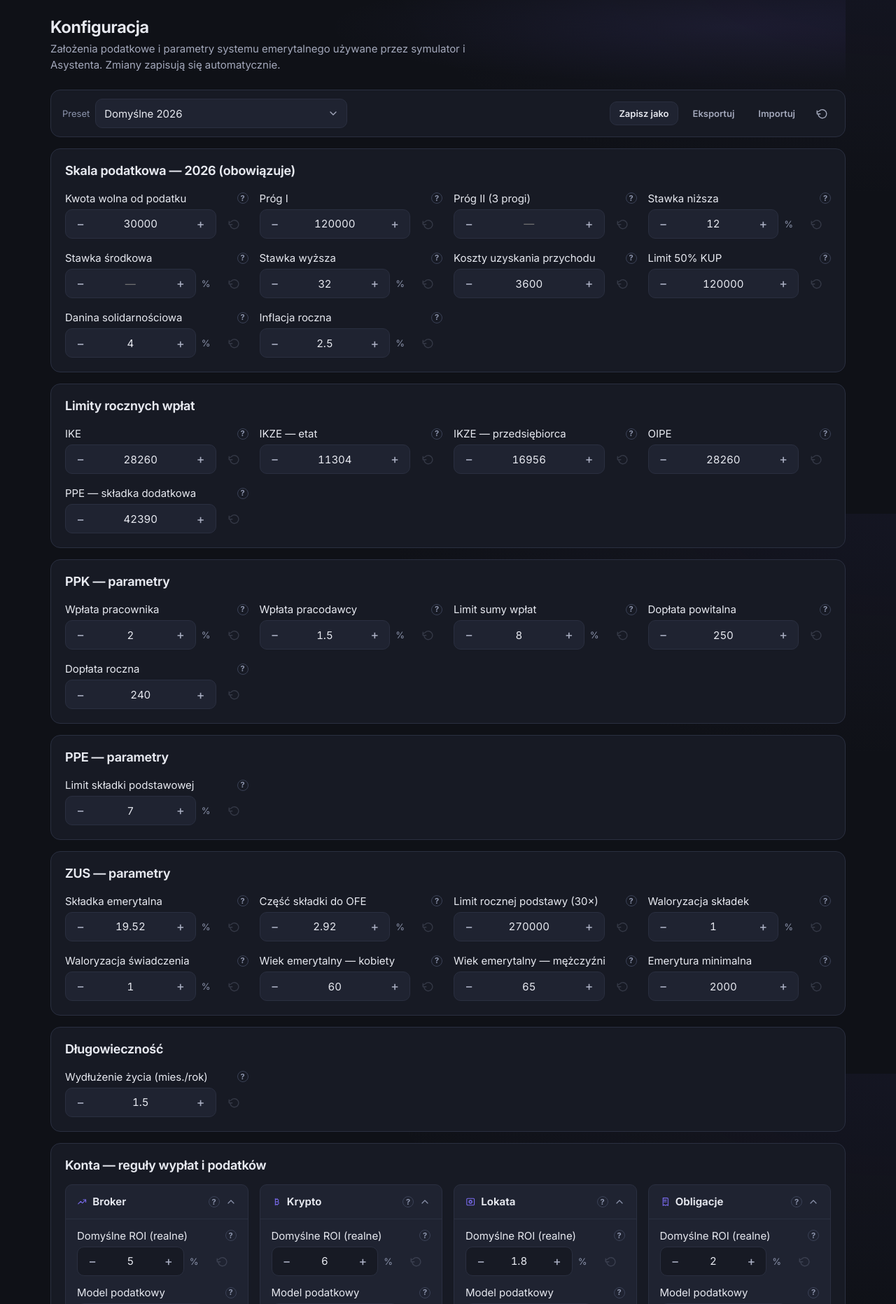
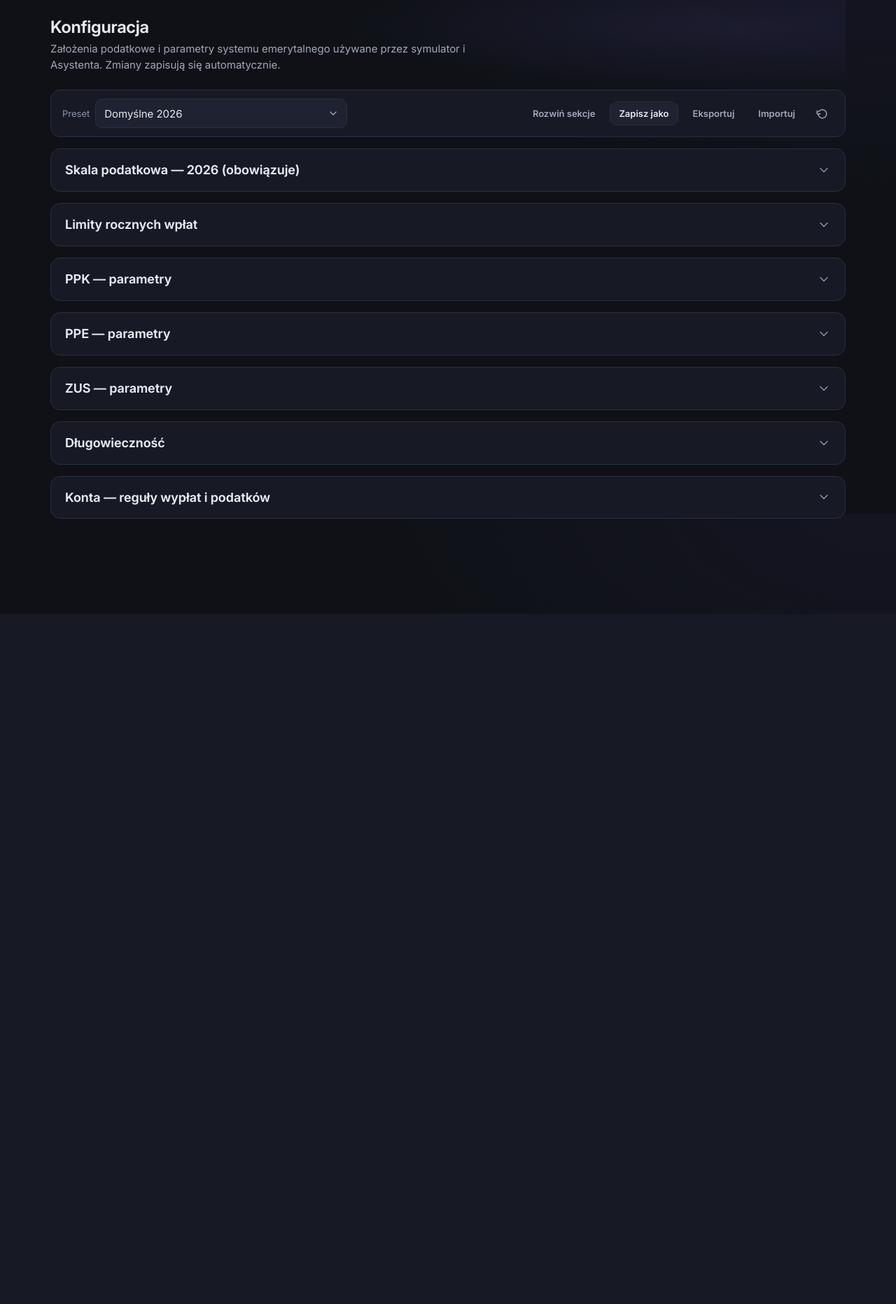
Before and after one commit to sequencer-pl/fire-simulator, a FastAPI app: page /sim?view=config in a window 1280 px wide. Shown: the part 66-1929 px from the top of the page at 70% size. After the commit the page ends 943 px from the top, so only its background shows below. Run offline with FastAPI, Linux system fonts and the light colour scheme.

Commit message:
feat(config): zwija sekcje i oznacza zmiany
- wszystkie sekcje i karty kont są domyślnie zwinięte
- badge pokazuje liczbę zmienionych pól w sekcji i na karcie konta
- przycisk Rozwiń/Zwiń sekcje
- aktualizacja testów interakcji i AGENTS.md

```diff
--- a/app/templates/simulator.html
+++ b/app/templates/simulator.html
@@ -112,6 +112,7 @@
                     <select id="presetSelect" class="select"></select>
                 </div>
                 <div class="toolbar-right preset-actions" aria-label="Akcje konfiguracji">
+                    <button type="button" id="configExpandBtn" class="btn btn-ghost btn-sm" aria-pressed="false">Rozwiń sekcje</button>
                     <button type="button" id="presetSaveBtn" class="btn btn-secondary btn-sm">Zapisz jako</button>
                     <button type="button" id="presetExportBtn" class="btn btn-ghost btn-sm">Eksportuj</button>
                     <label for="presetImportInput" class="btn btn-ghost btn-sm">Importuj</label>
--- a/static/css/sim.css
+++ b/static/css/sim.css
@@ -314,13 +314,58 @@
     background: var(--surface);
     border: 1px solid var(--border);
     border-radius: var(--r-lg);
-    padding: var(--sp-5);
+    padding: 0;
 }
 
-.config-section h3 {
+.config-section-summary {
+    display: flex;
+    align-items: center;
+    gap: var(--sp-2);
+    padding: var(--sp-4) var(--sp-5);
+    cursor: pointer;
+    list-style: none;
     font-size: var(--fs-lg);
-    margin-bottom: var(--sp-4);
+    font-weight: 650;
 }
+
+.config-section-summary::-webkit-details-marker { display: none; }
+
+.config-section-summary:focus-visible {
+    outline: 2px solid var(--primary);
+    outline-offset: -2px;
+    border-radius: var(--r-lg);
+}
+
+.config-section-title { flex: 1; min-width: 0; }
+
+.config-section-chevron {
+    display: inline-flex;
+    color: var(--text-3);
+    transition: transform var(--t-fast);
+}
+
+.config-section[open] .config-section-chevron { transform: rotate(180deg); }
+
+.config-section-body { padding: 0 var(--sp-5) var(--sp-5); }
+
+.config-section-modified,
+.account-rules-modified {
+    display: inline-flex;
+    align-items: center;
+    justify-content: center;
+    min-width: 20px;
+    height: 20px;
+    padding: 0 6px;
+    border-radius: var(--r-pill);
+    background: color-mix(in srgb, var(--primary) 14%, transparent);
+    color: var(--primary-text);
+    font-size: var(--fs-xs);
+    font-weight: 700;
+    flex-shrink: 0;
+}
+
+.config-section-modified[hidden],
+.account-rules-modified[hidden] { display: none; }
 
 .config-fields,
 .config-accounts {
@@ -425,6 +470,8 @@
     .stage-name-field { grid-column: 1 / -1; }
     .accounts-grid { grid-template-columns: 1fr; }
     .config-fields, .config-accounts { grid-template-columns: 1fr; }
+    .config-section-summary { padding: var(--sp-3) var(--sp-4); }
+    .config-section-body { padding: 0 var(--sp-4) var(--sp-4); }
     .preset-actions { width: 100%; gap: var(--sp-1); }
     .preset-actions .btn { flex: 0 1 auto; }
     .preset-actions .btn-icon { margin-left: auto; }
--- a/static/js/simulator.js
+++ b/static/js/simulator.js
@@ -585,27 +585,72 @@ function renderConfigView() {
         configNumberField("longevity.growth_months_per_year", "Wydłużenie życia (mies./rok)", USER_CONFIG.longevity.growth_months_per_year, "O ile miesięcy rocznie wydłuża się prognozowane życie. Wpływa na wysokość emerytury ZUS (dłuższa tabela ŚDTŻ) i domyślny horyzont w Asystencie."),
     ]));
 
-    const accountsSection = document.createElement("div");
+    const accountsSection = document.createElement("details");
     accountsSection.className = "config-section";
-    accountsSection.innerHTML = "<h3>Konta — reguły wypłat i podatków</h3>";
+    accountsSection.innerHTML = `<summary class="config-section-summary"><span class="config-section-title">Konta — reguły wypłat i podatków</span><span class="config-section-modified" hidden></span><span class="config-section-chevron" aria-hidden="true">${iconSvg("chevron")}</span></summary>`;
     const grid = document.createElement("div");
-    grid.className = "config-accounts";
+    grid.className = "config-accounts config-section-body";
     for (const [key, rules] of Object.entries(USER_CONFIG.accounts)) {
         grid.appendChild(renderAccountRulesCard(key, rules));
     }
     accountsSection.appendChild(grid);
     root.appendChild(accountsSection);
+    root.querySelectorAll("details.config-section").forEach((section) => {
+        section.addEventListener("toggle", updateConfigExpandButton);
+    });
+    updateConfigExpandButton();
+    refreshConfigSectionBadges();
 }
 
 function configSection(title, fields) {
-    const section = document.createElement("div");
+    const section = document.createElement("details");
     section.className = "config-section";
-    section.innerHTML = `<h3>${title}</h3>`;
+    section.innerHTML = `<summary class="config-section-summary"><span class="config-section-title">${escapeHtml(title)}</span><span class="config-section-modified" hidden></span><span class="config-section-chevron" aria-hidden="true">${iconSvg("chevron")}</span></summary>`;
     const grid = document.createElement("div");
-    grid.className = "config-fields";
+    grid.className = "config-fields config-section-body";
     fields.forEach((f) => grid.appendChild(f));
     section.appendChild(grid);
     return section;
+}
+
+function setModifiedBadge(badge, count) {
+    if (!badge) return;
+    badge.hidden = count === 0;
+    badge.textContent = count > 0 ? String(count) : "";
+    const label = count === 1 ? "1 zmienione pole" : `${count} zmienionych pól`;
+    badge.title = count > 0 ? label : "";
+    badge.setAttribute("aria-label", count > 0 ? label : "");
+}
+
+function refreshConfigSectionBadges() {
+    document.querySelectorAll("#config-content details.config-section").forEach((section) => {
+        const count = section.querySelectorAll(".config-field.has-override").length;
+        setModifiedBadge(section.querySelector("summary .config-section-modified"), count);
+        section.classList.toggle("has-override", count > 0);
+    });
+    document.querySelectorAll("#config-content .account-rules-card").forEach((card) => {
+        const count = card.querySelectorAll(".config-field.has-override").length;
+        setModifiedBadge(card.querySelector("summary .account-rules-modified"), count);
+        card.classList.toggle("has-override", count > 0);
+    });
+}
+
+function updateConfigExpandButton() {
+    const btn = document.getElementById("configExpandBtn");
+    if (!btn) return;
+    const sections = [...document.querySelectorAll("#config-content details.config-section")];
+    const allOpen = sections.length > 0 && sections.every((section) => section.open);
+    btn.textContent = allOpen ? "Zwiń sekcje" : "Rozwiń sekcje";
+    btn.setAttribute("aria-pressed", String(allOpen));
+}
+
+function toggleConfigSections() {
+    const sections = [...document.querySelectorAll("#config-content details.config-section")];
+    const allOpen = sections.length > 0 && sections.every((section) => section.open);
+    sections.forEach((section) => {
+        section.open = !allOpen;
+    });
+    updateConfigExpandButton();
 }
 
 function configPathValue(config, path) {
@@ -666,6 +711,7 @@ function configFieldShell(path, label, hint, editorMarkup, displayValue, inputVa
         restoreBtn.disabled = !isChanged;
         wrap.title = displayValue(configPathValue(USER_CONFIG, path));
         syncConfigCustomState();
+        refreshConfigSectionBadges();
     }
 
     restoreBtn.addEventListener("click", () => {
@@ -735,8 +781,8 @@ function renderAccountRulesCard(key, rules) {
     const info = getAccountInfo(key);
     const card = document.createElement("details");
     card.className = "account-rules-card";
-    card.open = !window.matchMedia("(max-width: 768px)").matches;
-    card.innerHTML = `<summary class="account-rules-summary"><span class="account-rules-icon">${ACCOUNT_ICONS[key] || ""}</span>${tipLabelHtml(ACCOUNT_LABELS[key] || key, info)}<span class="account-rules-chevron" aria-hidden="true">${iconSvg("chevron")}</span></summary><div class="account-rules-body"></div>`;
+    card.open = false;
+    card.innerHTML = `<summary class="account-rules-summary"><span class="account-rules-icon">${ACCOUNT_ICONS[key] || ""}</span>${tipLabelHtml(ACCOUNT_LABELS[key] || key, info)}<span class="account-rules-modified" hidden></span><span class="account-rules-chevron" aria-hidden="true">${iconSvg("chevron")}</span></summary><div class="account-rules-body"></div>`;
     card.querySelector(".account-rules-summary .tip")?.addEventListener("click", (event) => {
         event.preventDefault();
         event.stopPropagation();
@@ -812,6 +858,8 @@ function initPresetBar() {
     const deleteBtn = document.getElementById("presetDeleteBtn");
     const exportBtn = document.getElementById("presetExportBtn");
     const importInput = document.getElementById("presetImportInput");
+    const expandBtn = document.getElementById("configExpandBtn");
+    if (expandBtn) expandBtn.addEventListener("click", toggleConfigSections);
 
     select.addEventListener("change", async () => {
         const opt = select.selectedOptions[0];
```
Also changed, not shown: AGENTS.md (+6 -3 lines), qa/visual/config-interactions.spec.js (+43 -3 lines).
